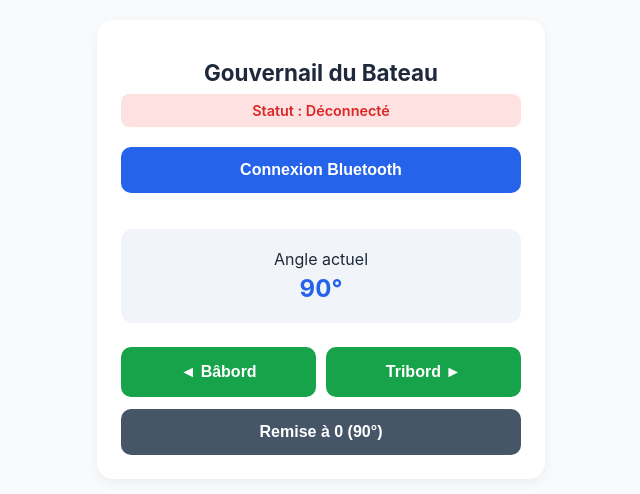
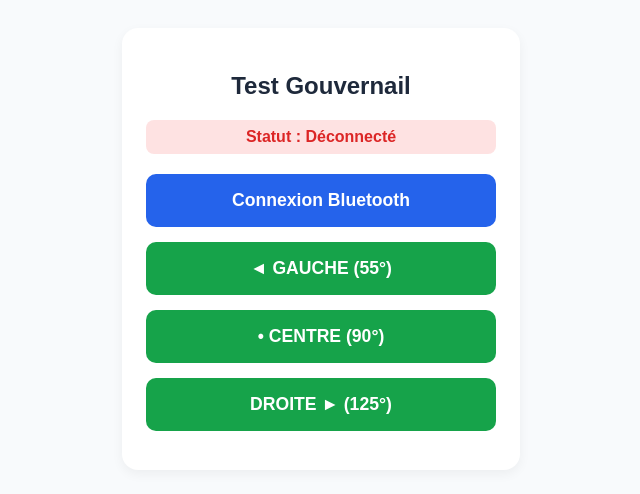
Before and after one commit to Tombordet/Projet-bateau, a plain HTML site: page index.html in a window 1280 px wide. Shown: the whole page, without its empty margins (319-959 px from the left). Drawn offline with Linux system fonts and the light colour scheme.

Commit message:
Update index.html

```diff
--- a/index.html
+++ b/index.html
@@ -3,40 +3,25 @@
 <head>
     <meta charset="UTF-8">
     <meta name="viewport" content="width=device-width, initial-scale=1.0">
-    <title>Télécommande Gouvernail - Bateau</title>
+    <title>Test Minimaliste Gouvernail</title>
     <style>
-        :root {
-            --primary: #2563eb;
-            --success: #16a34a;
-            --reset-btn: #475569;
-            --bg: #f8fafc;
-            --card-bg: #ffffff;
-            --text: #1e293b;
-        }
         body {
-            font-family: -apple-system, BlinkMacSystemFont, "Segoe UI", Roboto, sans-serif;
+            font-family: sans-serif;
             text-align: center;
-            background-color: var(--bg);
-            color: var(--text);
-            margin: 0;
+            background-color: #f8fafc;
+            color: #1e293b;
             padding: 20px;
         }
         .container {
-            max-width: 400px;
+            max-width: 350px;
             margin: 0 auto;
-            background: var(--card-bg);
+            background: white;
             padding: 24px;
             border-radius: 16px;
-            box-shadow: 0 4px 12px rgba(0, 0, 0, 0.05);
-        }
-        h1 {
-            font-size: 1.4rem;
-            margin-bottom: 8px;
-            color: var(--text);
+            box-shadow: 0 4px 12px rgba(0,0,0,0.05);
         }
         #status {
-            font-size: 0.9rem;
-            font-weight: 600;
+            font-weight: bold;
             color: #dc2626;
             margin-bottom: 20px;
             padding: 8px;
@@ -45,85 +30,43 @@
         }
         .btn {
             width: 100%;
-            padding: 14px;
-            font-size: 1rem;
-            font-weight: 600;
+            padding: 16px;
+            font-size: 1.1rem;
+            font-weight: bold;
             color: white;
             border: none;
             border-radius: 10px;
             cursor: pointer;
-            transition: opacity 0.2s;
-            margin-bottom: 12px;
+            margin-bottom: 15px;
         }
-        #connectBtn { background-color: var(--primary); }
-        .btn:active { opacity: 0.85; }
-
-        .control-group {
-            margin: 24px 0;
-            padding: 20px;
-            background: #f1f5f9;
-            border-radius: 12px;
-        }
-        .angle-display {
-            font-size: 1.5rem;
-            font-weight: bold;
-            color: var(--primary);
-            margin-top: 5px;
-        }
-        .btn-row {
-            display: flex;
-            gap: 10px;
-            margin-bottom: 12px;
-        }
-        .dirBtn {
-            flex: 1;
-            background-color: var(--success);
-            padding: 16px;
-            font-size: 1rem;
-            margin-bottom: 0;
-        }
-        .resetBtn {
-            background-color: var(--reset-btn);
-            padding: 14px;
-            font-size: 1rem;
-            margin-bottom: 0;
-        }
+        #connectBtn { background-color: #2563eb; }
+        .dirBtn { background-color: #16a34a; }
+        .dirBtn:active { opacity: 0.8; }
     </style>
 </head>
 <body>
 
     <div class="container">
-        <h1>Gouvernail du Bateau</h1>
+        <h2>Test Gouvernail</h2>
         <div id="status">Statut : Déconnecté</div>
 
         <button id="connectBtn" class="btn" onclick="connectBluetooth()">Connexion Bluetooth</button>
 
-        <!-- Affichage direct de l'angle -->
-        <div class="control-group">
-            <div>Angle actuel</div>
-            <div class="angle-display"><span id="angleVal">90</span>°</div>
-        </div>
-
-        <!-- Boutons de commande directs -->
-        <div class="btn-row">
-            <button class="btn dirBtn" onclick="changeAngle(-5)">◄ Bâbord</button>
-            <button class="btn dirBtn" onclick="changeAngle(5)">Tribord ►</button>
-        </div>
-        <button class="btn resetBtn" onclick="resetAngle()">Remise à 0 (90°)</button>
+        <button class="btn dirBtn" onclick="sendCommand('gauche')">◄ GAUCHE (55°)</button>
+        <button class="btn dirBtn" onclick="sendCommand('centre')">• CENTRE (90°)</button>
+        <button class="btn dirBtn" onclick="sendCommand('droite')">DROITE ► (125°)</button>
     </div>
 
     <script>
         let bluetoothDevice = null;
         let uartCharacteristic = null;
-        let currentAngle = 90;
 
         const UART_SERVICE_UUID = "6e400001-b5a3-f393-e0a9-e50e24dcca9e";
         const UART_RX_CHARACTERISTIC_UUID = "6e400002-b5a3-f393-e0a9-e50e24dcca9e";
 
         async function connectBluetooth() {
             try {
-                document.getElementById('status').innerText = "Recherche en cours...";
-
+                document.getElementById('status').innerText = "Recherche...";
                 bluetoothDevice = await navigator.bluetooth.requestDevice({
                     acceptAllDevices: true,
                     optionalServices: [UART_SERVICE_UUID]
@@ -134,44 +77,28 @@
                 uartCharacteristic = await service.getCharacteristic(UART_RX_CHARACTERISTIC_UUID);
 
                 const statusDiv = document.getElementById('status');
-                statusDiv.innerText = "Statut : Connecté";
+                statusDiv.innerText = "Statut : Connecté ✓";
                 statusDiv.style.color = "#16a34a";
                 statusDiv.style.background = "#dcfce7";
             } catch (error) {
-                console.error("Erreur de connexion:", error);
-                document.getElementById('status').innerText = "Statut : Échec de connexion";
+                console.error(error);
+                document.getElementById('status').innerText = "Statut : Échec";
             }
         }
 
-        async function sendToMicrobit(val) {
+        async function sendCommand(cmd) {
             if (!uartCharacteristic) {
-                alert("Veuillez d'abord vous connecter en Bluetooth !");
+                alert("Connectez d'abord le Bluetooth !");
                 return;
             }
             try {
                 const encoder = new TextEncoder();
-                const message = "ANGLE:" + val + "\n";
-                await uartCharacteristic.writeValueWithoutResponse(encoder.encode(message));
+                // Envoi du mot exact avec un retour à la ligne
+                await uartCharacteristic.writeValueWithoutResponse(encoder.encode(cmd + "\n"));
+                console.log("Commande envoyée :", cmd);
             } catch (error) {
-                console.error("Erreur d'envoi Bluetooth :", error);
+                console.error("Erreur d'envoi :", error);
             }
-        }
-
-        function changeAngle(delta) {
-            currentAngle += delta;
-
-            // Bornes de sécurité du servo (55° à 125°)
-            if (currentAngle < 55) currentAngle = 55;
-            if (currentAngle > 125) currentAngle = 125;
-
-            document.getElementById('angleVal').innerText = currentAngle;
-            sendToMicrobit(currentAngle);
-        }
-
-        function resetAngle() {
-            currentAngle = 90;
-            document.getElementById('angleVal').innerText = currentAngle;
-            sendToMicrobit(currentAngle);
         }
     </script>
 
```
